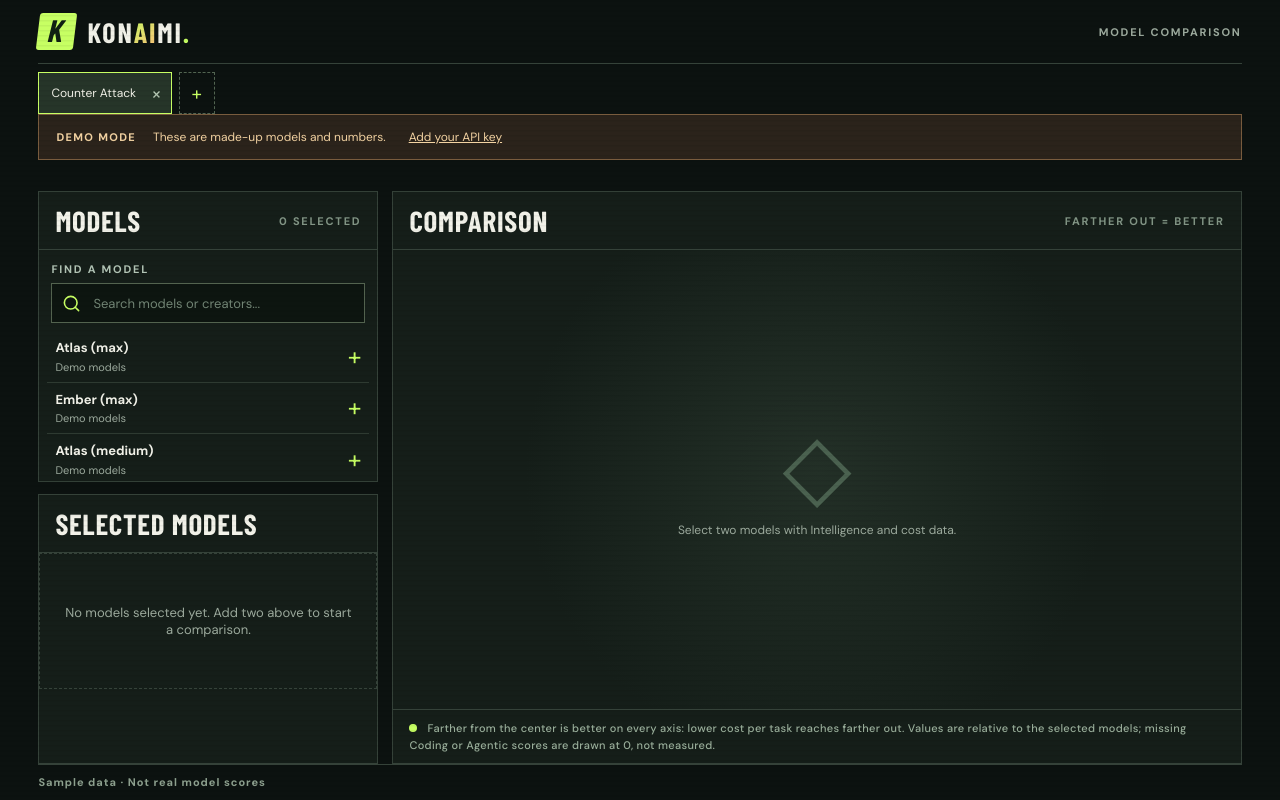
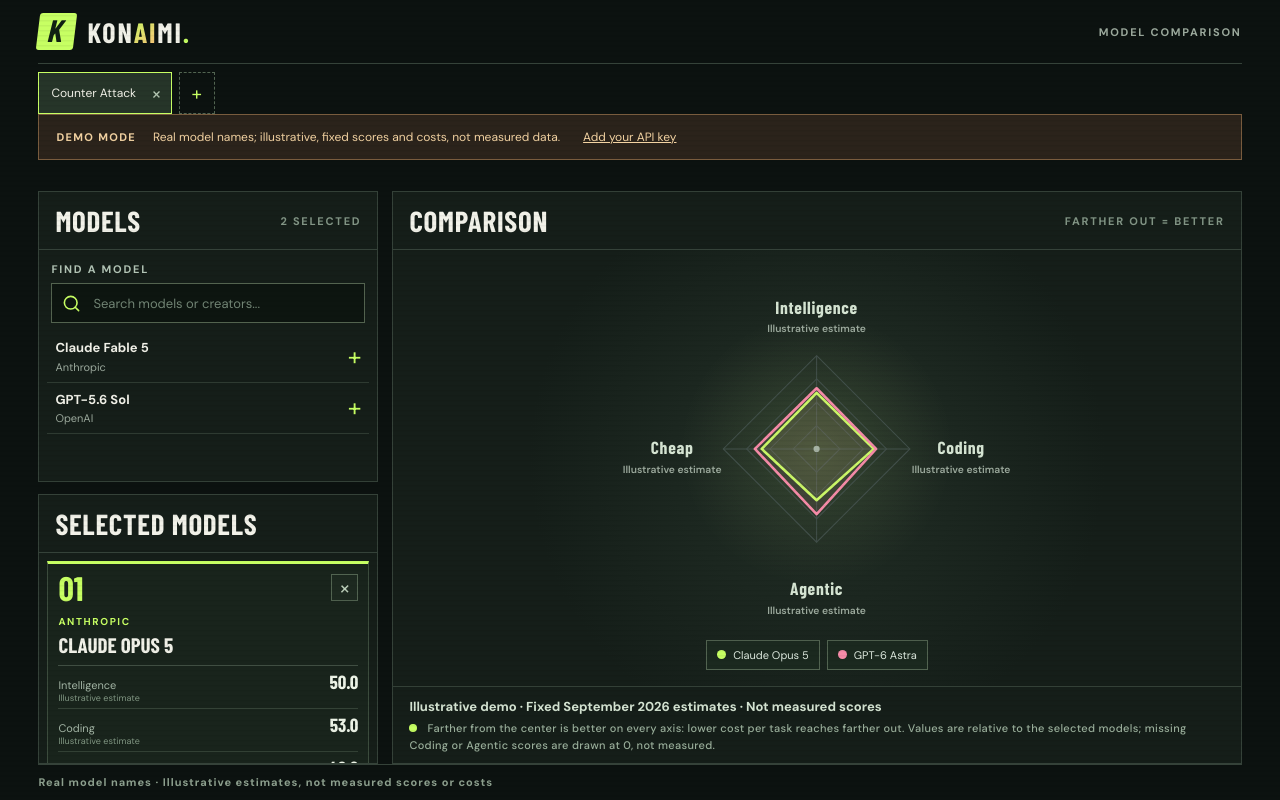
Before and after one commit to pablopunk/konaimi, a Next.js app: page / in a window 1280 px wide. Built offline with nearby package versions, Linux system fonts and the light colour scheme; a web font is replaced by a local one.

Commit message:
Show real model names with clearly marked demo estimates

```diff
--- a/src/components/comparison.tsx
+++ b/src/components/comparison.tsx
@@ -43,7 +43,18 @@
       savedTabs = localStorage.getItem(tabsKey(data.source));
       oldSelection = localStorage.getItem(storageKey(data.source));
     } catch {}
-    const restored = restoreTabs(savedTabs, oldSelection);
+    const restored = restoreTabs(savedTabs, oldSelection, data.source === "demo" ? data.models.slice(0, 2).map((model) => model.id) : []);
+    if (data.source === "demo") {
+      const ids = new Set(data.models.map((model) => model.id));
+      const hadOldModels = restored.tabs.some((tab) => tab.modelIds.some((id) => !ids.has(id)));
+      restored.tabs = restored.tabs.map((tab) => ({
+        ...tab,
+        modelIds: tab.modelIds.filter((id) => ids.has(id)),
+      }));
+      if (hadOldModels && restored.tabs.every((tab) => tab.modelIds.length === 0)) {
+        restored.tabs[0].modelIds = data.models.slice(0, 2).map((model) => model.id);
+      }
+    }
     setTabs(restored.tabs);
     setActiveTabId(restored.activeTabId);
     setCatalog(data);
@@ -147,7 +158,7 @@
         {ready && <button className="tab-add" onClick={addTab} aria-label="New comparison" title="New comparison">+</button>}
       </nav>
 
-      {catalog?.source === "demo" && <div className="notice demo-notice"><strong>DEMO MODE</strong><span>These are made-up models and numbers.</span><button onClick={() => setKeyModalOpen(true)}>Add your API key</button></div>}
+      {catalog?.source === "demo" && <div className="notice demo-notice"><strong>DEMO MODE</strong><span>Real model names; illustrative, fixed scores and costs, not measured data.</span><button onClick={() => setKeyModalOpen(true)}>Add your API key</button></div>}
       {catalog?.source === "live" && <div className="key-management"><span>Using your own Artificial Analysis key</span><button onClick={forgetKey}>Forget key</button></div>}
       {catalog?.stale && <div className="notice"><strong>OLD DATA</strong><span>Latest refresh failed; showing the last complete model list.</span></div>}
       {error && <div className="notice error-notice" role="alert"><strong>DATA ERROR</strong><span>{error}</span><button onClick={() => window.location.reload()}>Try again</button></div>}
@@ -164,7 +175,7 @@
             {catalog && available.map((model) => (
               <button className="model-option" key={model.id} onClick={() => add(model.id)} role="listitem">
                 <span><strong>{model.name}</strong><small>{model.creator}</small></span>
-                <span className="model-option-action"><small>{model.intelligence === null ? "No score" : `Intelligence ${model.intelligence.toFixed(1)}`}</small><span className="add-icon" aria-hidden="true">+</span></span>
+                 <span className="model-option-action"><small>{model.intelligence === null ? "No score" : `Intelligence ${model.intelligence.toFixed(1)}`}</small><span className="add-icon" aria-hidden="true">+</span></span>
               </button>
             ))}
           </div>
@@ -179,7 +190,7 @@
                 return <article className="player-card" key={id} style={{ "--card-accent": modelColor(index) } as React.CSSProperties}>
                   <div className="card-top"><span className="player-number">{String(index + 1).padStart(2, "0")}</span><button className="remove-button" onClick={() => updateSelection((ids) => ids.filter((item) => item !== id))} aria-label={`Remove ${model?.name ?? "unavailable model"}`}>×</button></div>
                   <div className="card-identity"><small>{model?.creator ?? "UNAVAILABLE"}</small><h3>{model?.name ?? "Model no longer listed"}</h3></div>
-                  {model ? <div className="stat-list">{axes.map((axis) => <div className="stat-row" key={axis.key}><span>{axis.name}<small>{axis.subtitle}</small></span><strong>{showValue(model, axis.key)}</strong></div>)}</div> : <p className="quiet">This saved model is not in the latest data. You can remove it above.</p>}
+                   {model ? <div className="stat-list">{axes.map((axis) => <div className="stat-row" key={axis.key}><span>{axis.name}<small>{catalog?.source === "demo" ? "Illustrative estimate" : axis.subtitle}</small></span><strong>{showValue(model, axis.key)}</strong></div>)}</div> : <p className="quiet">This saved model is not in the latest data. You can remove it above.</p>}
                   {model && !hasCompleteStats(model) && <div className="card-note">{missingStats(model)}: no score in the API; {canChartModel(model) ? "drawn at 0 on the chart, not measured." : "this model cannot be charted."}</div>}
                 </article>;
               })}
@@ -190,17 +201,17 @@
         <section className="panel chart-panel" aria-label="Comparison chart">
           <div className="panel-heading"><h2>Comparison</h2><span className="small-label">FARTHER OUT = BETTER</span></div>
           <div className="chart-stage">
-            {chartable.length >= 2 ? <Radar key={activeTabId} models={selected} positions={positions} /> :
+             {chartable.length >= 2 ? <Radar key={activeTabId} models={selected} positions={positions} demo={catalog?.source === "demo"} /> :
               <div className="chart-empty"><div className="empty-symbol">◇</div><span>Select two models with Intelligence and cost data.</span></div>}
           </div>
           <div className="chart-foot">
-            {catalog?.source === "live" && <span className="chart-source">Source: <a href="https://artificialanalysis.ai/leaderboards/models" target="_blank" rel="noreferrer">Artificial Analysis</a> · Intelligence Index v{catalog.indexVersion ?? "?"} · {new Date(catalog.updatedAt).toLocaleDateString()}</span>}
+             {catalog?.source === "live" ? <span className="chart-source">Source: <a href="https://artificialanalysis.ai/leaderboards/models" target="_blank" rel="noreferrer">Artificial Analysis</a> · Intelligence Index v{catalog.indexVersion ?? "?"} · {new Date(catalog.updatedAt).toLocaleDateString()}</span> : <span className="chart-source">Illustrative demo · Fixed September 2026 estimates · Not measured scores</span>}
             <span className="legend-marker" /> Farther from the center is better on every axis: lower cost per task reaches farther out. Values are relative to the selected models; missing Coding or Agentic scores are drawn at 0, not measured.
           </div>
         </section>
       </div>
 
-      <footer className="footer">{catalog?.source === "live" ? <>Data: <a href="https://artificialanalysis.ai/" target="_blank" rel="noreferrer">Artificial Analysis ↗</a> · Index v{catalog.indexVersion ?? "?"} · Updated {new Date(catalog.updatedAt).toLocaleDateString()}</> : "Sample data · Not real model scores"}</footer>
+      <footer className="footer">{catalog?.source === "live" ? <>Data: <a href="https://artificialanalysis.ai/" target="_blank" rel="noreferrer">Artificial Analysis ↗</a> · Index v{catalog.indexVersion ?? "?"} · Updated {new Date(catalog.updatedAt).toLocaleDateString()}</> : "Real model names · Illustrative estimates, not measured scores or costs"}</footer>
     </main>
     {keyModalOpen && createPortal(<ApiKeyModal onSubmit={submitKey} onClose={() => setKeyModalOpen(false)} />, document.body)}
     </>
--- a/src/components/radar.tsx
+++ b/src/components/radar.tsx
@@ -11,6 +11,7 @@
 type Props = {
   models: Model[];
   positions: Record<string, Record<Axis, number>>;
+  demo?: boolean;
 };
 
 const centerX = 210;
@@ -22,7 +23,7 @@
   return `${centerX + Math.cos(angle) * distance},${centerY + Math.sin(angle) * distance}`;
 };
 
-export function Radar({ models, positions }: Props) {
+export function Radar({ models, positions, demo = false }: Props) {
   const [pinnedId, setPinnedId] = useState<string | null>(null);
   const [hoveredId, setHoveredId] = useState<string | null>(null);
   const focusedId = hoveredId ?? pinnedId;
@@ -42,7 +43,7 @@
         <g key={axis.key}>
           <line x1={centerX} y1={centerY} x2={point(index, 80).split(",")[0]} y2={point(index, 80).split(",")[1]} stroke="#42504b" />
           <text x={centerX + [0, 140, 0, -140][index]} y={centerY + [-131, 5, 142, 5][index]} textAnchor="middle" className="axis-label">{axis.name}</text>
-          <text x={centerX + [0, 140, 0, -140][index]} y={centerY + [-113, 23, 160, 23][index]} textAnchor="middle" className="axis-subtitle">{axis.subtitle}</text>
+          <text x={centerX + [0, 140, 0, -140][index]} y={centerY + [-113, 23, 160, 23][index]} textAnchor="middle" className="axis-subtitle">{demo ? "Illustrative estimate" : axis.subtitle}</text>
         </g>
       ))}
       {models.map((model, index) => {
--- a/src/lib/demo.ts
+++ b/src/lib/demo.ts
@@ -2,12 +2,12 @@
 
 export const demoCatalog: Catalog = {
   source: "demo",
-  updatedAt: "",
+  updatedAt: "2026-09-29T00:00:00.000Z",
   indexVersion: null,
   models: [
-    { id: "demo-atlas-max", name: "Atlas (max)", creator: "Demo models", intelligence: 52, coding: 49, agentic: 47, costPerTask: 2.8 },
-    { id: "demo-atlas-medium", name: "Atlas (medium)", creator: "Demo models", intelligence: 46, coding: 45, agentic: 43, costPerTask: 1.25 },
-    { id: "demo-sprint-high", name: "Sprint (high)", creator: "Demo models", intelligence: 43, coding: 47, agentic: 38, costPerTask: 0.42 },
-    { id: "demo-ember-max", name: "Ember (max)", creator: "Demo models", intelligence: 49, coding: 42, agentic: 50, costPerTask: 1.8 },
+    { id: "demo-claude-opus-5", name: "Claude Opus 5", creator: "Anthropic", intelligence: 50, coding: 53, agentic: 49, costPerTask: 3 },
+    { id: "demo-gpt-6-astra", name: "GPT-6 Astra", creator: "OpenAI", intelligence: 52, coding: 54, agentic: 55, costPerTask: 2 },
+    { id: "demo-claude-fable-5", name: "Claude Fable 5", creator: "Anthropic", intelligence: 54, coding: 55, agentic: 52, costPerTask: 4 },
+    { id: "demo-gpt-5-6-sol", name: "GPT-5.6 Sol", creator: "OpenAI", intelligence: 45, coding: 44, agentic: 42, costPerTask: 0.5 },
   ],
 };
```
Also changed, not shown: 1 other file (tests, documents, lock files or other folders).
